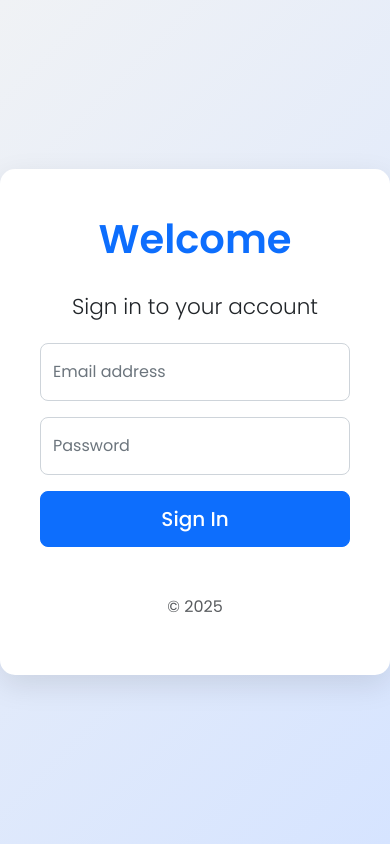
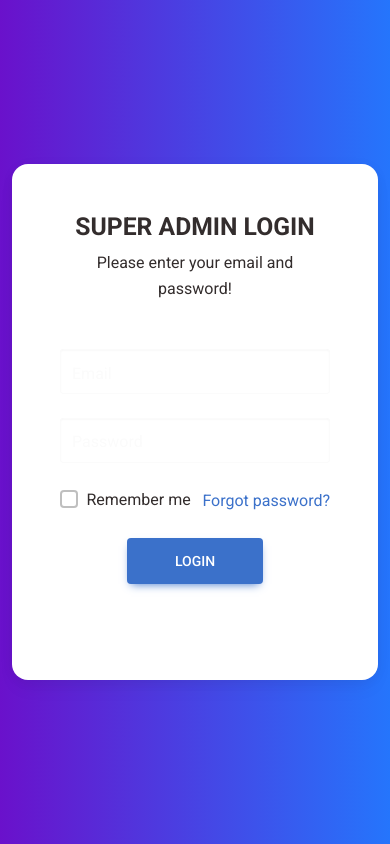
Before and after one commit to ZixisoftTech/Retail-Secure---Jules, a CodeIgniter app: page /database/ in a window 390 px wide. Run offline with CodeIgniter, Linux system fonts and the light colour scheme; some libraries are stand-ins or nearby versions.

Commit message:
feat: Modernize login page UI with MDBootstrap
This commit completely redesigns and modernizes the Super Admin login page using the MDBootstrap 5 framework. The new UI is professional, stylish, and fully responsive, providing a superior user experience.

Key Enhancements:
- Replaced the basic Bootstrap layout with a modern, two-tone gradient background.
- Implemented a centered, floating login card with soft shadows and rounded corners.
- Integrated sleek MDB "outline" input fields for email and password, which include modern focus animations.
- Added styled "Remember Me" and "Forgot Password?" elements.
- Utilized the Roboto font from Google Fonts for clean and readable typography.
- Ensured a mobile-first, fully responsive design that adapts to all screen sizes.

The backend authentication functionality remains completely unchanged. This commit only affects the frontend UI of the login page.

```diff
--- a/application/views/auth/login.php
+++ b/application/views/auth/login.php
@@ -1,117 +1,89 @@
 <!DOCTYPE html>
 <html lang="en">
 <head>
-    <meta charset="UTF-8">
-    <meta name="viewport" content="width=device-width, initial-scale=1.0">
+    <meta charset="UTF-8" />
+    <meta name="viewport" content="width=device-width, initial-scale=1, shrink-to-fit=no" />
+    <meta http-equiv="x-ua-compatible" content="ie=edge" />
     <title>Super Admin Login</title>
+    <!-- Font Awesome -->
+    <link rel="stylesheet" href="https://cdnjs.cloudflare.com/ajax/libs/font-awesome/6.0.0/css/all.min.css" />
+    <!-- Google Fonts Roboto -->
+    <link rel="stylesheet" href="https://fonts.googleapis.com/css2?family=Roboto:wght@300;400;500;700&display=swap" />
+    <!-- MDB -->
+    <link rel="stylesheet" href="https://cdnjs.cloudflare.com/ajax/libs/mdb-ui-kit/6.4.2/mdb.min.css" />
+    <style>
+        .gradient-custom {
+            /* fallback for old browsers */
+            background: #6a11cb;
 
-    <!-- Bootstrap CSS -->
-    <link href="https://cdn.jsdelivr.net/npm/bootstrap@5.3.0/dist/css/bootstrap.min.css" rel="stylesheet">
+            /* Chrome 10-25, Safari 5.1-6 */
+            background: -webkit-linear-gradient(to right, rgba(106, 17, 203, 1), rgba(37, 117, 252, 1));
 
-    <!-- Google Fonts: Poppins -->
-    <link rel="preconnect" href="https://fonts.googleapis.com">
-    <link rel="preconnect" href="https://fonts.gstatic.com" crossorigin>
-    <link href="https://fonts.googleapis.com/css2?family=Poppins:wght@300;400;500;600&display=swap" rel="stylesheet">
-
-    <style>
-        :root {
-            --primary-color: #0d6efd;
-            --background-gradient-start: #f0f2f5;
-            --background-gradient-end: #d6e4ff;
-            --card-shadow: 0 10px 30px rgba(0, 0, 0, 0.1);
-            --input-border-color: #ced4da;
-            --input-focus-border-color: #86b7fe;
-        }
-
-        body {
-            font-family: 'Poppins', sans-serif;
-            display: flex;
-            align-items: center;
-            justify-content: center;
-            height: 100vh;
-            background: linear-gradient(135deg, var(--background-gradient-start), var(--background-gradient-end));
-        }
-
-        .login-card {
-            width: 100%;
-            max-width: 420px;
-            padding: 40px;
-            background-color: #ffffff;
-            border-radius: 15px;
-            box-shadow: var(--card-shadow);
-            border: none;
-        }
-
-        .login-card .logo {
-            font-size: 2.5rem;
-            font-weight: 600;
-            color: var(--primary-color);
-            margin-bottom: 25px;
-        }
-
-        .form-floating label {
-            color: #6c757d;
-        }
-
-        .form-control {
-            border-radius: 8px;
-            border: 1px solid var(--input-border-color);
-            transition: all 0.2s ease-in-out;
-        }
-
-        .form-control:focus {
-            box-shadow: 0 0 0 0.25rem rgba(13, 110, 253, 0.25);
-            border-color: var(--input-focus-border-color);
-        }
-
-        .btn-primary {
-            font-weight: 500;
-            padding: 12px;
-            border-radius: 8px;
-            transition: all 0.2s ease-in-out;
-        }
-
-        .btn-primary:hover {
-            transform: translateY(-2px);
-            box-shadow: 0 4px 15px rgba(13, 110, 253, 0.3);
-        }
-
-        .alert {
-            border-radius: 8px;
+            /* W3C, IE 10+/ Edge, Firefox 16+, Chrome 26+, Opera 12+, Safari 7+ */
+            background: linear-gradient(to right, rgba(106, 17, 203, 1), rgba(37, 117, 252, 1))
         }
     </style>
 </head>
-<body>
-    <div class="login-card text-center">
-        <div class="logo">
-            Welcome
-        </div>
-        <h1 class="h4 mb-4 fw-light">Sign in to your account</h1>
+<body class="gradient-custom">
+
+    <section class="d-flex align-items-center justify-content-center vh-100">
+        <div class="container py-5">
+            <div class="row d-flex justify-content-center align-items-center">
+                <div class="col-12 col-md-8 col-lg-6 col-xl-5">
+                    <div class="card bg-white text-dark" style="border-radius: 1rem;">
+                        <div class="card-body p-5 text-center">
+
+                            <div class="mb-md-5 mt-md-4 pb-5">
+
+                                <h2 class="fw-bold mb-2 text-uppercase">Super Admin Login</h2>
+                                <p class="text-dark-50 mb-5">Please enter your email and password!</p>
 
                                 <?php if ($this->session->flashdata('error')): ?>
-            <div class="alert alert-danger">
+                                    <div class="alert alert-danger" role="alert">
+                                        <i class="fas fa-exclamation-triangle me-2"></i>
                                         <?php echo $this->session->flashdata('error'); ?>
                                     </div>
                                 <?php endif; ?>
 
-        <?php echo validation_errors('<div class="alert alert-danger">', '</div>'); ?>
+                                <?php echo validation_errors('<div class="alert alert-danger" role="alert"><i class="fas fa-exclamation-triangle me-2"></i>', '</div>'); ?>
 
                                 <?php echo form_open('auth/login'); ?>
-            <div class="form-floating mb-3">
-                <input type="email" class="form-control" id="email" name="email" placeholder="name@example.com" required>
-                <label for="email">Email address</label>
+
+                                    <!-- Email input -->
+                                    <div class="form-outline form-white mb-4">
+                                        <input type="email" id="email" name="email" class="form-control form-control-lg" required />
+                                        <label class="form-label" for="email">Email</label>
                                     </div>
-            <div class="form-floating mb-3">
-                <input type="password" class="form-control" id="password" name="password" placeholder="Password" required>
-                <label for="password">Password</label>
+
+                                    <!-- Password input -->
+                                    <div class="form-outline form-white mb-4">
+                                        <input type="password" id="password" name="password" class="form-control form-control-lg" required />
+                                        <label class="form-label" for="password">Password</label>
                                     </div>
-            <button class="w-100 btn btn-lg btn-primary" type="submit">Sign In</button>
+
+                                    <div class="d-flex justify-content-between align-items-center mb-4">
+                                        <!-- Checkbox -->
+                                        <div class="form-check">
+                                            <input class="form-check-input" type="checkbox" value="" id="rememberMe" />
+                                            <label class="form-check-label" for="rememberMe"> Remember me </label>
+                                        </div>
+                                        <a href="#!" class="text-dark-50">Forgot password?</a>
+                                    </div>
+
+                                    <button class="btn btn-primary btn-lg px-5" type="submit">Login</button>
+
                                 <?php echo form_close(); ?>
 
-        <p class="mt-5 mb-3 text-muted">&copy; <?php echo date('Y'); ?></p>
                             </div>
 
-    <!-- Bootstrap JS Bundle with Popper -->
-    <script src="https://cdn.jsdelivr.net/npm/bootstrap@5.3.0/dist/js/bootstrap.bundle.min.js"></script>
+                        </div>
+                    </div>
+                </div>
+            </div>
+        </div>
+    </section>
+
+    <!-- MDB -->
+    <script type="text/javascript" src="https://cdnjs.cloudflare.com/ajax/libs/mdb-ui-kit/6.4.2/mdb.min.js"></script>
 </body>
 </html>
```
Lines whose indentation alone changed are shown as unchanged.
